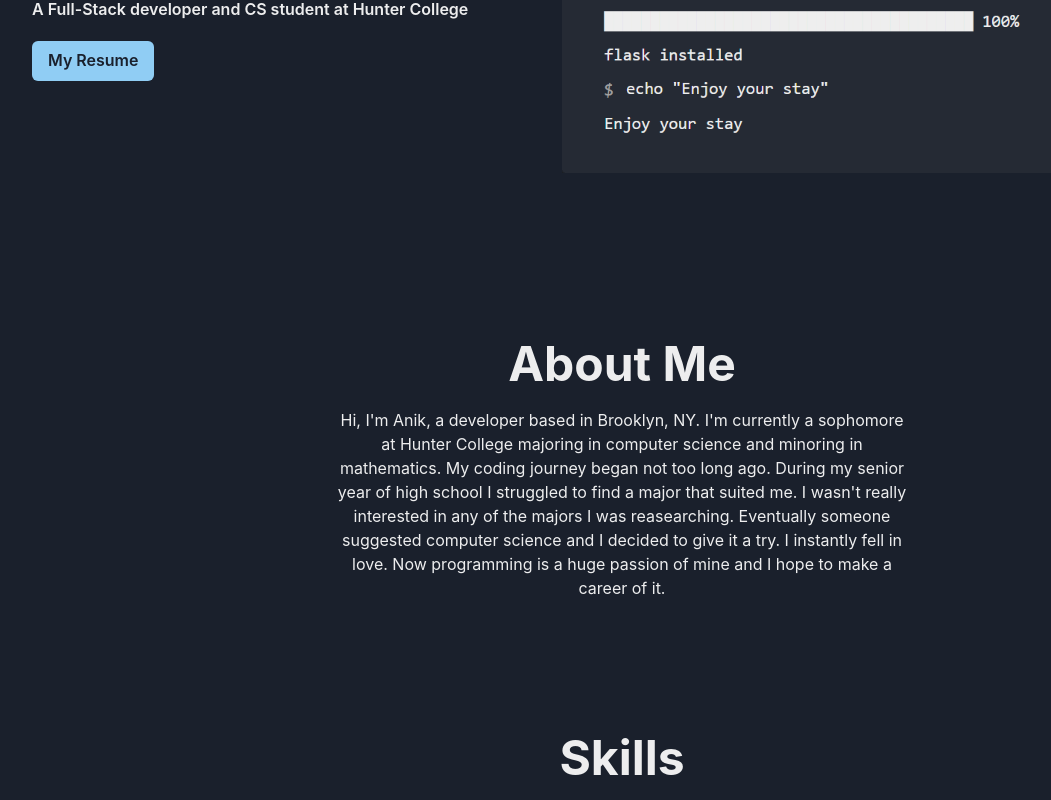
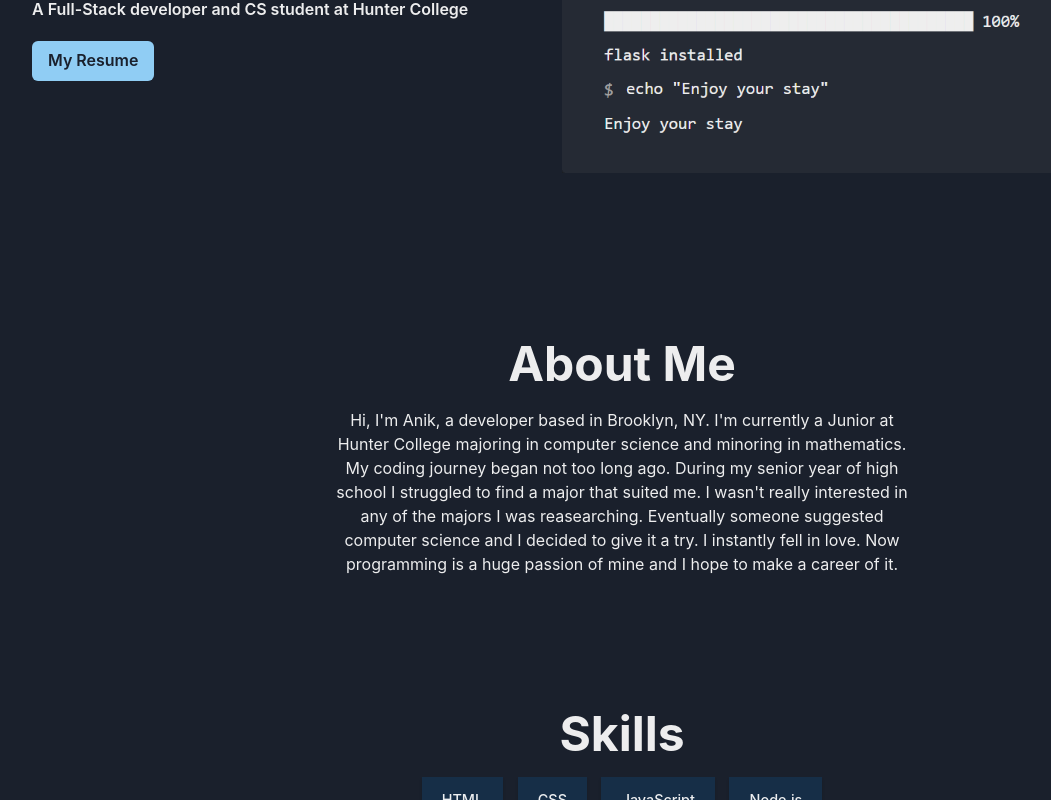
Before and after one commit to AnikSingha/webPortfolio, a React (Create React App) app: page / in a window 1280 px wide. Shown: the part 399-1199 px from the top of the page, without its empty margins (18-1069 px from the left). Built offline with nearby package versions, Linux system fonts and the light colour scheme.

Commit message:
update school year

```diff
--- a/src/components/About.js
+++ b/src/components/About.js
@@ -9,7 +9,7 @@ export default function About() {
                   <VStack>
                       <Text fontSize="5xl" fontWeight="bold" >About Me</Text>
                       <Container>Hi, I'm Anik, a developer based in Brooklyn, NY.
-                        I'm currently a sophomore at Hunter College majoring in computer
+                        I'm currently a Junior at Hunter College majoring in computer
                         science and minoring in mathematics. My coding journey began not too
                         long ago. During my senior year of high school I struggled to find a major
                         that suited me. I wasn't really interested in any of the majors I was
```
